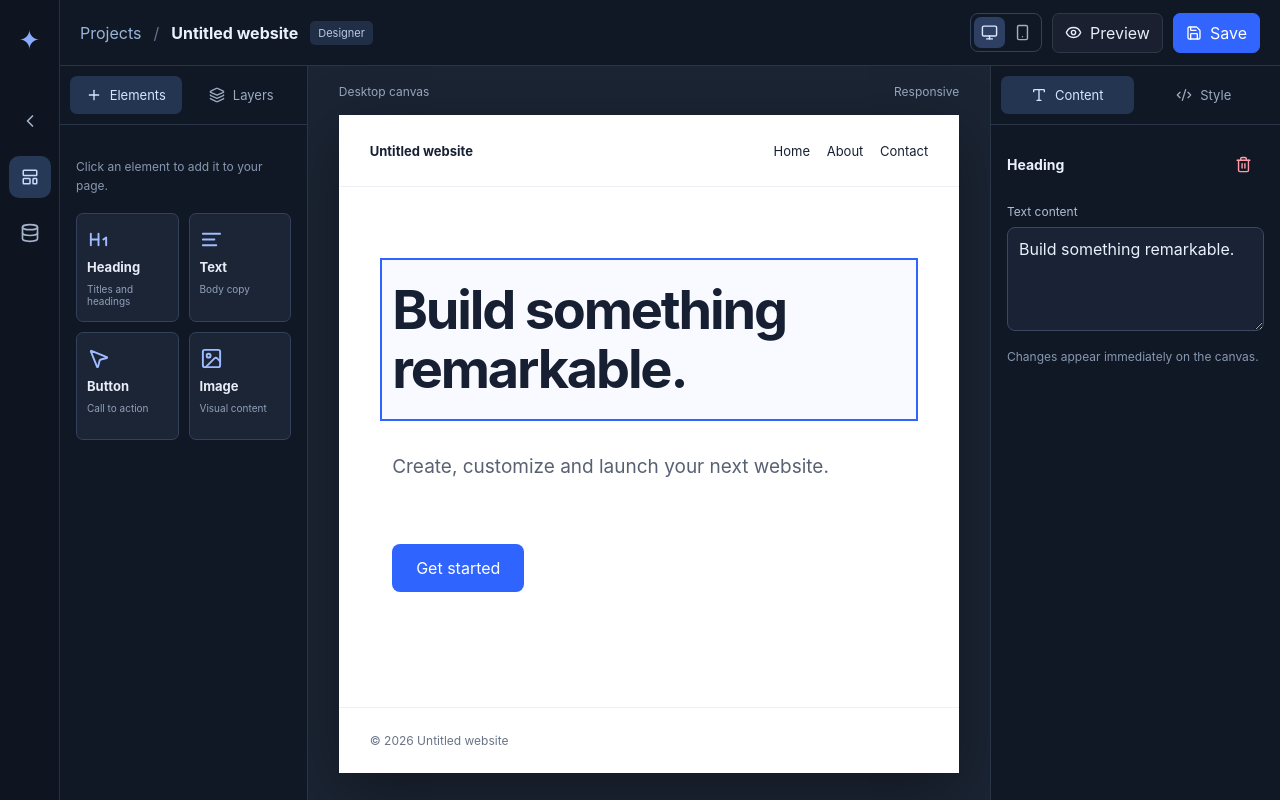
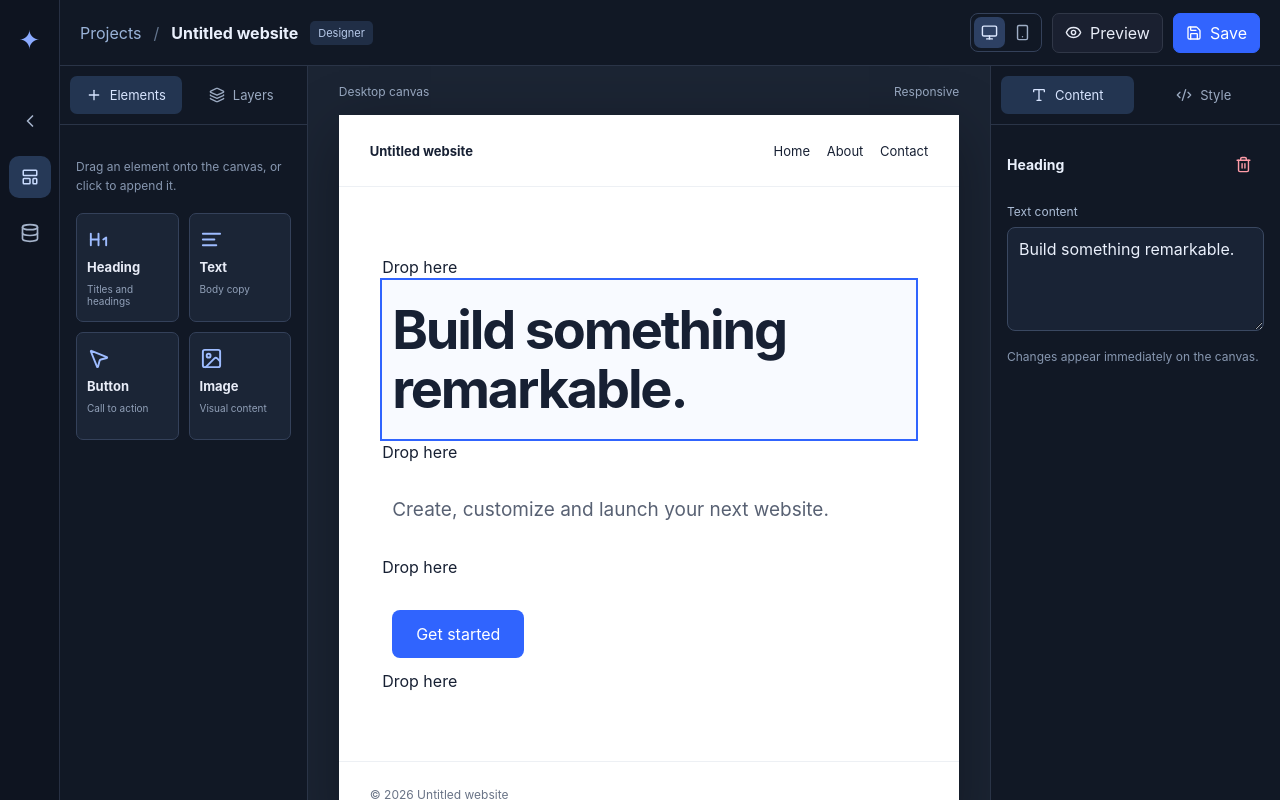
Before and after one commit to neha-coditation/ai-website-builder-cms, a Next.js app: page /designer in a window 1280 px wide. Built offline with nearby package versions, Linux system fonts and the light colour scheme.

Commit message:
Add drag-to-insert and drag-to-reorder interactions to visual designer

```diff
--- a/app/designer/page.tsx
+++ b/app/designer/page.tsx
@@ -1,5 +1,6 @@
 'use client';
 import { Suspense, useEffect, useState } from 'react';
+import type { DragEvent } from 'react';
 import Link from 'next/link';
 import { useSearchParams } from 'next/navigation';
 import { AlignLeft, ArrowDown, ArrowUp, ChevronLeft, Code2, Database, Eye, Heading1, Image as ImageIcon, Layers, LayoutTemplate, Monitor, MousePointer2, Plus, Save, Smartphone, Trash2, Type, X } from 'lucide-react';
@@ -32,6 +33,8 @@ function Workspace() {
   const [rightTab, setRightTab] = useState<'content'|'style'>('content');
   const [preview, setPreview] = useState(false);
   const [saved, setSaved] = useState(false);
+  const [dragging, setDragging] = useState(false);
+  const [dropIndex, setDropIndex] = useState<number | null>(null);
   const [loaded, setLoaded] = useState(false);
   const [error, setError] = useState('');
   const storageKey = 'studio-cms-designer-' + (siteId || 'local');
@@ -71,6 +74,53 @@ function Workspace() {
     setLeftTab('layers');
     setRightTab('content');
     setPreview(false);
+  }
+
+  const dragMime = 'application/x-studio-cms-block';
+  function startDrag(event: DragEvent<HTMLElement>, payload: { type: 'new'; blockType: BlockType } | { type: 'move'; id: string }) {
+    event.dataTransfer.effectAllowed = payload.type === 'new' ? 'copy' : 'move';
+    event.dataTransfer.setData(dragMime, JSON.stringify(payload));
+    event.dataTransfer.setData('text/plain', payload.type === 'new' ? payload.blockType : payload.id);
+    setDragging(true);
+  }
+  function endDrag() { setDragging(false); setDropIndex(null); }
+  function acceptDrag(event: DragEvent<HTMLElement>, index: number) {
+    if (!event.dataTransfer.types.includes(dragMime)) return;
+    event.preventDefault();
+    event.dataTransfer.dropEffect = 'move';
+    setDropIndex(index);
+  }
+  function dropBlock(event: DragEvent<HTMLElement>, index: number) {
+    event.preventDefault();
+    const raw = event.dataTransfer.getData(dragMime);
+    endDrag();
+    if (!raw) return;
+    let payload: { type: 'new'; blockType: BlockType } | { type: 'move'; id: string };
+    try { payload = JSON.parse(raw); } catch { return; }
+    if (payload.type === 'new') {
+      if (!palette.some(item => item.type === payload.blockType)) return;
+      const block: Block = { id: makeId(), type: payload.blockType, text: defaults[payload.blockType], style: {} };
+      setSite(prev => ({ ...prev, blocks: [...prev.blocks.slice(0, index), block, ...prev.blocks.slice(index)] }));
+      setSelected(block.id);
+      setRightTab('content');
+    } else if (payload.type === 'move') {
+      setSite(prev => {
+        const from = prev.blocks.findIndex(block => block.id === payload.id);
+        if (from < 0) return prev;
+        const blocks = [...prev.blocks];
+        const [block] = blocks.splice(from, 1);
+        blocks.splice(Math.max(0, Math.min(index - (from < index ? 1 : 0), blocks.length)), 0, block);
+        return { ...prev, blocks };
+      });
+      setSelected(payload.id);
+    }
+  }
+  function dropZone(index: number) {
+    return <div key={'drop-'+index} className={'builder-drop-zone'+(dropIndex === index ? ' is-over' : '')}
+      onDragOver={event => acceptDrag(event, index)}
+      onDragEnter={event => acceptDrag(event, index)}
+      onDrop={event => dropBlock(event, index)}
+      aria-hidden="true"><span>Drop here</span></div>;
   }
   function updateBlock(patch: Partial<Block>) {
     if (!selected) return;
@@ -128,11 +178,22 @@ function Workspace() {
       <div className={'builder-workspace'+(preview?' is-preview':'')}>
         {!preview && <aside className="builder-left">
           <div className="builder-tabs"><button className={leftTab==='elements'?'active':''} onClick={()=>setLeftTab('elements')}><Plus size={16}/> Elements</button><button className={leftTab==='layers'?'active':''} onClick={()=>setLeftTab('layers')}><Layers size={16}/> Layers</button></div>
-          {leftTab==='elements' ? <div className="builder-side-content"><p className="builder-hint">Click an element to add it to your page.</p><div className="builder-element-grid">{palette.map(item=><button key={item.type} onClick={()=>add(item.type)}><item.icon size={23}/><strong>{item.label}</strong><small>{item.description}</small></button>)}</div></div> : <div className="builder-side-content"><div className="builder-panel-heading"><strong>Page layers</strong><span>{site.blocks.length}</span></div>{site.blocks.length===0?<p className="builder-hint">No elements. Add one from Elements.</p>:site.blocks.map((b,index)=><div className={'builder-layer'+(selected===b.id?' active':'')} key={b.id}><button onClick={()=>setSelected(b.id)}><Layers size={15}/>{b.type} <small>{index+1}</small></button><div><button aria-label="Move up" disabled={index===0} onClick={()=>move(index,-1)}><ArrowUp size={13}/></button><button aria-label="Move down" disabled={index===site.blocks.length-1} onClick={()=>move(index,1)}><ArrowDown size={13}/></button></div></div>)}</div>}
+          {leftTab==='elements' ? <div className="builder-side-content"><p className="builder-hint">Drag an element onto the canvas, or click to append it.</p><div className="builder-element-grid">{palette.map(item=><button key={item.type} draggable onDragStart={event=>startDrag(event,{type:"new",blockType:item.type})} onDragEnd={endDrag} title={"Drag "+item.label+" onto canvas"} onClick={()=>add(item.type)}><item.icon size={23}/><strong>{item.label}</strong><small>{item.description}</small></button>)}</div></div> : <div className="builder-side-content"><div className="builder-panel-heading"><strong>Page layers</strong><span>{site.blocks.length}</span></div>{site.blocks.length===0?<p className="builder-hint">No elements. Add one from Elements.</p>:site.blocks.map((b,index)=><div className={'builder-layer'+(selected===b.id?' active':'')} key={b.id} draggable onDragStart={event=>startDrag(event,{type:"move",id:b.id})} onDragEnd={endDrag}><button onClick={()=>setSelected(b.id)}><Layers size={15}/>{b.type} <small>{index+1}</small></button><div><button aria-label="Move up" disabled={index===0} onClick={()=>move(index,-1)}><ArrowUp size={13}/></button><button aria-label="Move down" disabled={index===site.blocks.length-1} onClick={()=>move(index,1)}><ArrowDown size={13}/></button></div></div>)}</div>}
         </aside>}
         <div className="builder-stage"><div className="builder-stage-heading"><span>{device==='desktop'?'Desktop canvas':'Mobile canvas'}</span><span>{device==='desktop'?'Responsive':'390px wide'}</span></div><div className={'builder-canvas'+(device==='mobile'?' mobile':'')}>
           <div className="builder-site-header"><strong>{site.name}</strong><span>Home　 About　 Contact</span></div>
-          <div className="builder-site-body">{site.blocks.map(b=><div key={b.id} className={'builder-block'+(selected===b.id&&!preview?' selected':'')} onClick={()=>{if(!preview){setSelected(b.id);setRightTab('content');}}}>{renderBlock(b)}</div>)}{site.blocks.length===0&&<div className="builder-empty-canvas">Add elements to start designing your page.</div>}</div>
+          <div className={'builder-site-body'+(dragging?' is-dragging':'')} onDragOver={event=>{if(event.dataTransfer.types.includes(dragMime))event.preventDefault();}}>
+            {site.blocks.map((b,index)=><div key={b.id}>
+              {!preview && dropZone(index)}
+              <div className={'builder-block'+(selected===b.id&&!preview?' selected':'')} draggable={!preview}
+                onDragStart={event=>startDrag(event,{type:'move',id:b.id})} onDragEnd={endDrag}
+                onDragOver={event=>{if(preview)return;const rect=event.currentTarget.getBoundingClientRect();acceptDrag(event,index+(event.clientY>rect.top+rect.height/2?1:0));}}
+                onDrop={event=>{if(preview)return;const rect=event.currentTarget.getBoundingClientRect();dropBlock(event,index+(event.clientY>rect.top+rect.height/2?1:0));}}
+                onClick={()=>{if(!preview){setSelected(b.id);setRightTab('content');}}}>{renderBlock(b)}</div>
+            </div>)}
+            {!preview && dropZone(site.blocks.length)}
+            {site.blocks.length===0&&<div className="builder-empty-canvas">Drag elements here to start designing your page.</div>}
+          </div>
           <div className="builder-site-footer">© {new Date().getFullYear()} {site.name}</div>
         </div></div>
         {!preview && <aside className="builder-right"><div className="builder-tabs"><button className={rightTab==='content'?'active':''} onClick={()=>setRightTab('content')}><Type size={16}/> Content</button><button className={rightTab==='style'?'active':''} onClick={()=>setRightTab('style')}><Code2 size={16}/> Style</button></div>
```
